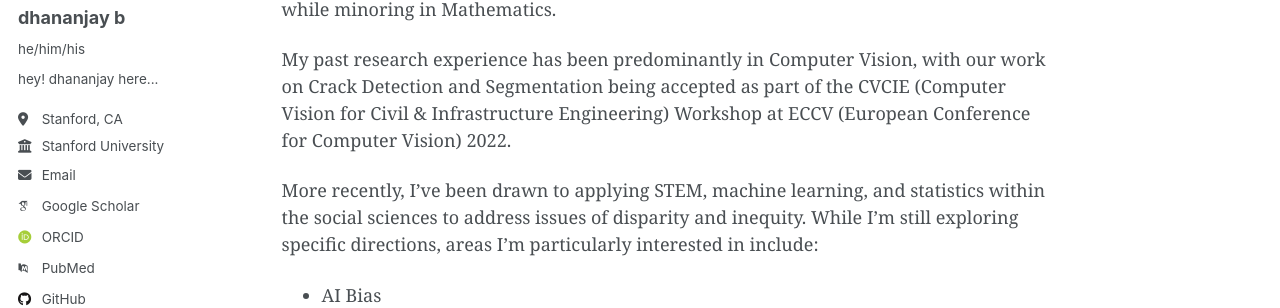
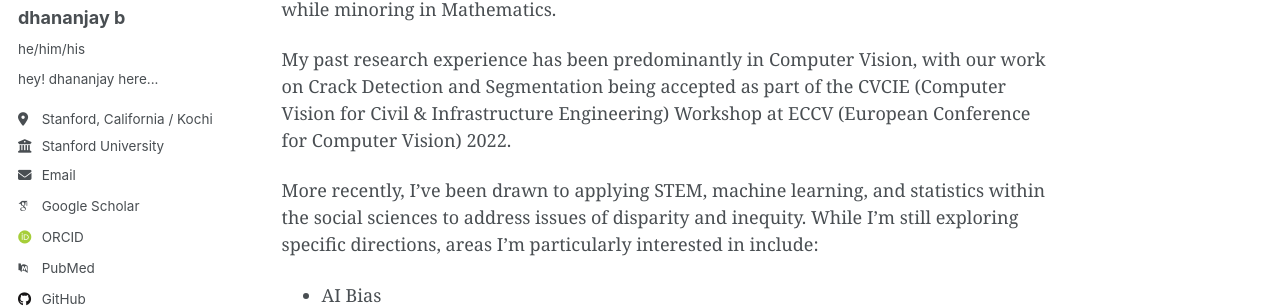
Before and after one commit to Dhananjay42/dhananjay42.github.io, a Jekyll site: the page built from _pages/about.md, in a window 1280 px wide. Shown: the part 277-585 px from the top of the page. Built offline with Jekyll 4.4.1, drawn with Linux system fonts in a browser that asks for light colours; some web fonts are replaced; a script that is not in the unit is left out.

Commit message:
Update _config.yml

```diff
--- a/_config.yml
+++ b/_config.yml
@@ -27,7 +27,7 @@ author:
   name             : "dhananjay b"
   pronouns         : "he/him/his"
   bio              : "hey! dhananjay here..."
-  location         : "Stanford, CA"
+  location         : "Stanford, California / Kochi, Kerala"
   employer         : "Stanford University"
   uri              : # URL
   email            : "dhananjb at stanford.edu"
```
